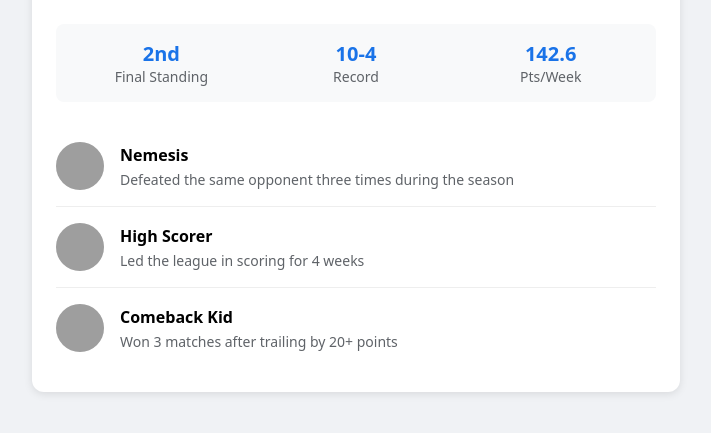
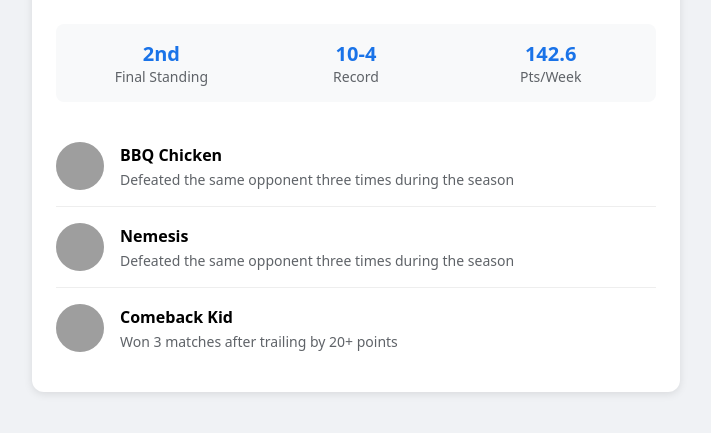
Before and after one commit to kedarthakkar/yahoo_fantasy_stats, a Flask app: template templates/wrapped.html in a window 1280 px wide. Shown: the part 248-681 px from the top of the page, without its empty margins (284-995 px from the left). Run offline with Flask 3, Linux system fonts and the light colour scheme; the template is opened without the code that fills it, so the values that code supplies are empty; grey boxes are pictures that could not be loaded.

Commit message:
wrapped stab

```diff
--- a/app.py
+++ b/app.py
@@ -161,7 +161,6 @@ def get_team_list():
 @app.route("/team_wrapped/<team_name>")
 def get_team_wrapped(team_name):
     team_name = team_name.replace("-", " ")
-
     wrapped = get_fantasy_team_wrapped(team_name)
     return render_template(
         "wrapped.html",
--- a/templates/wrapped.html
+++ b/templates/wrapped.html
@@ -129,7 +129,7 @@
         <div class="badge-row">
             <img src="/api/placeholder/48/48" alt="Nemesis Badge" class="badge-icon">
             <div class="badge-content">
-                <h3>Nemesis</h3>
+                <h3>BBQ Chicken</h3>
                 <p>Defeated the same opponent three times during the season</p>
             </div>
         </div>
@@ -137,8 +137,8 @@
         <div class="badge-row">
             <img src="/api/placeholder/48/48" alt="High Scorer Badge" class="badge-icon">
             <div class="badge-content">
-                <h3>High Scorer</h3>
-                <p>Led the league in scoring for 4 weeks</p>
+                <h3>Nemesis</h3>
+                <p>Defeated the same opponent three times during the season</p>
             </div>
         </div>
 
```
Also changed, not shown: yahoo_api.py (+7 -0 lines).
